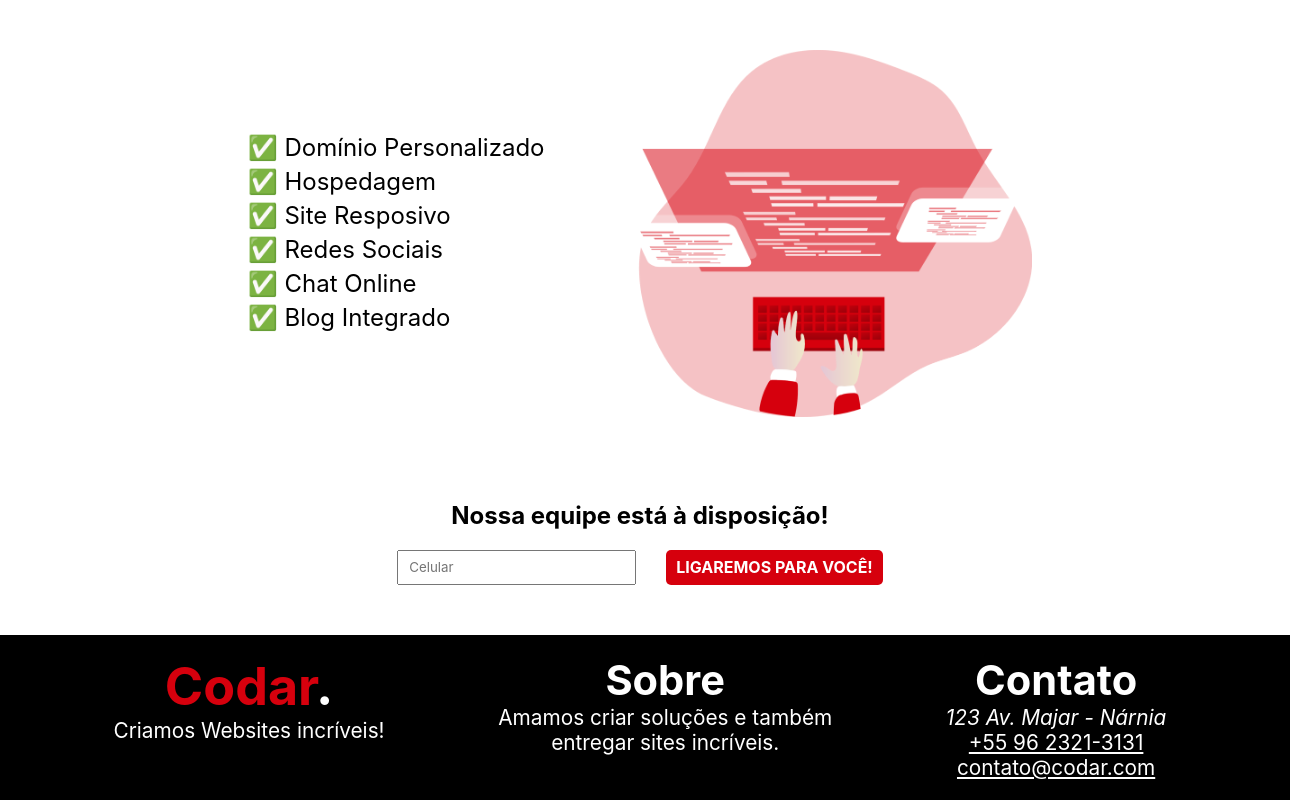
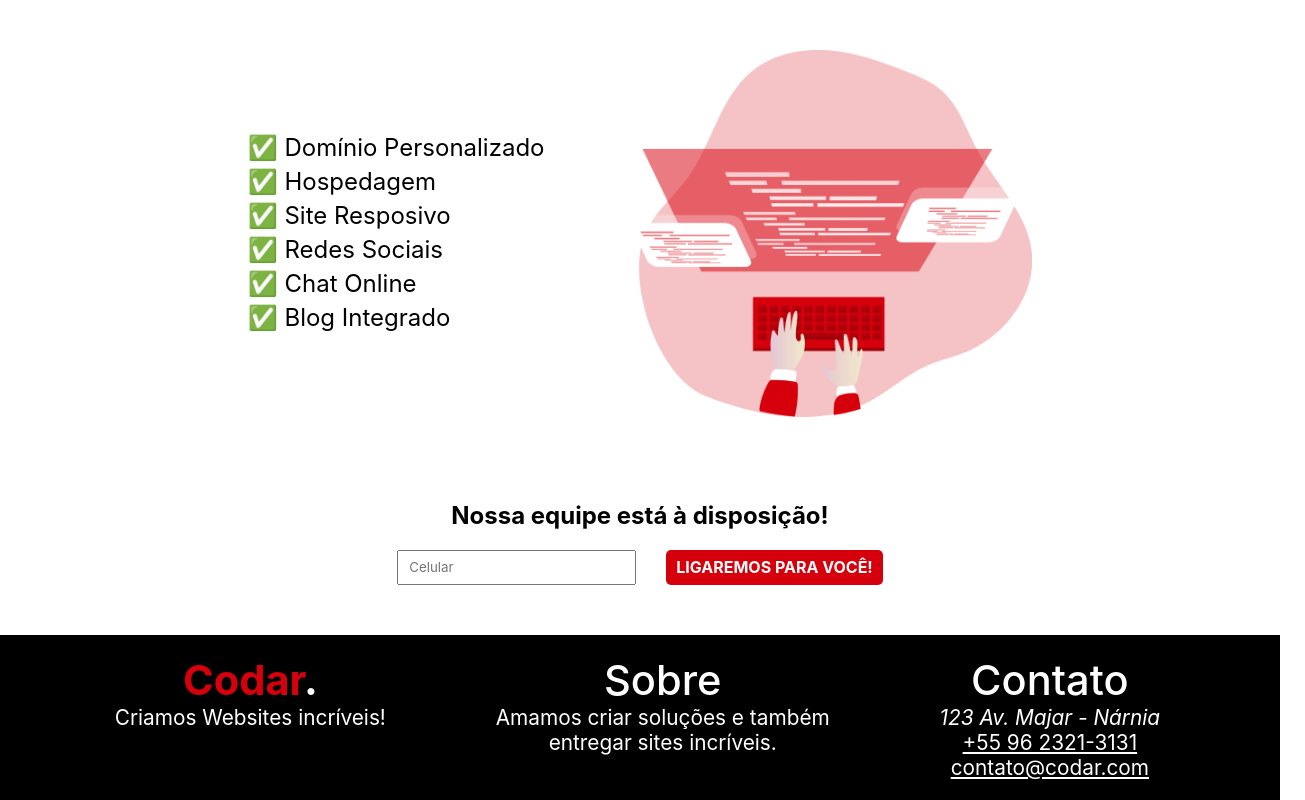
Before and after one commit to jnissika/projeto-codar, a plain HTML site: page index.html in a window 1280 px wide. Shown: the part 518-1318 px from the top of the page, 1305 px wide, since content can reach past the window. Drawn offline with Linux system fonts and the light colour scheme.

Commit message:
primeiro projeto

```diff
--- a/style.css
+++ b/style.css
@@ -22,7 +22,7 @@ main {
     flex-flow: row wrap;
     align-items: center;
     padding: 30px;
-    margin: -30px -30px 30px 0px;
+    margin: -30px -0px 30px 0px;
 }
 
 .logo {
@@ -190,16 +190,20 @@ img {
     background: black;
     color: white;
     padding: 20px;
-    margin-left: -15px;
-    margin-right: -15px;
-    margin-bottom: -15px;
+    margin-left: -10px;
+    margin-right: -5px;
+    margin-bottom: -10px;
     font-size: 1.3em;
     gap: 10px;
 }
 
 .titulo_rodape h1 {
     color: #D6000D;
-    font-size: 2.5em;
+    font-weight: bolder;
+}
+
+.sobre h1, .contato h1 {
+    font-weight: 500;
 }
 
 .footer a {
```
